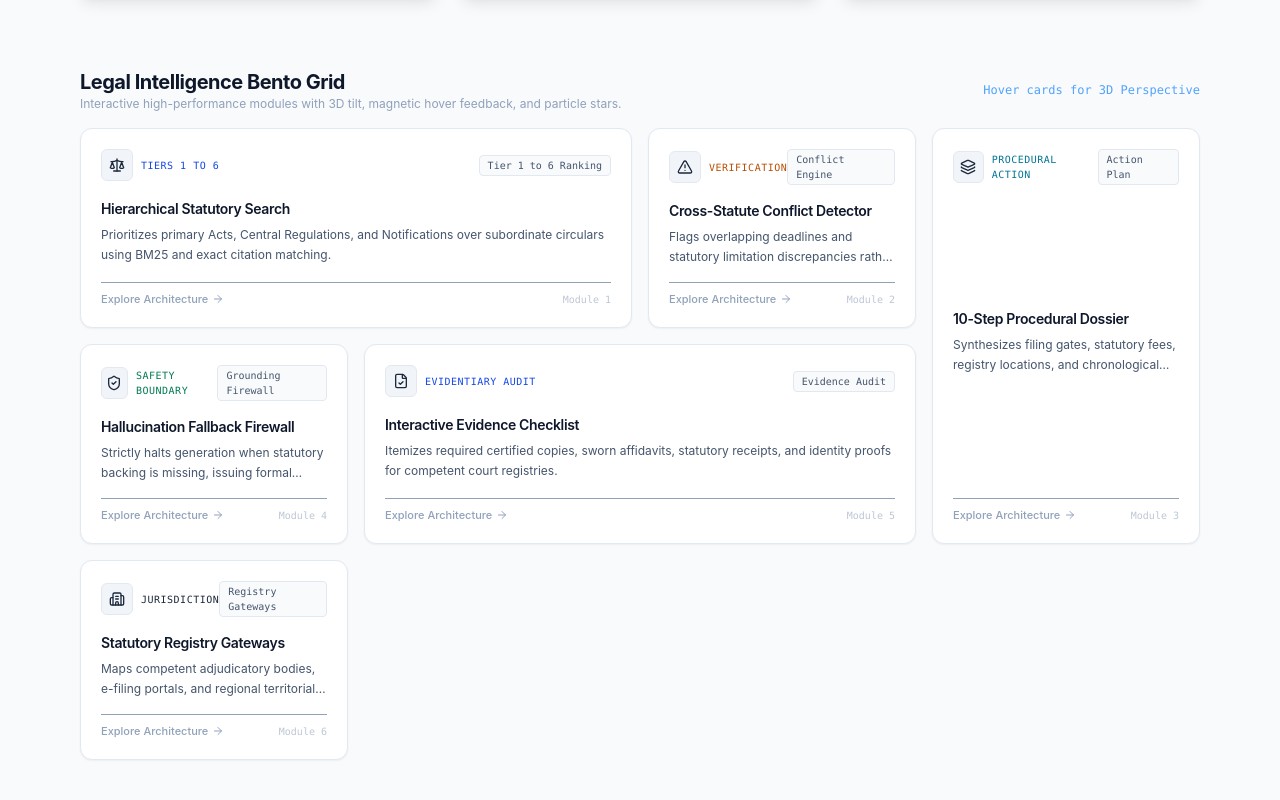
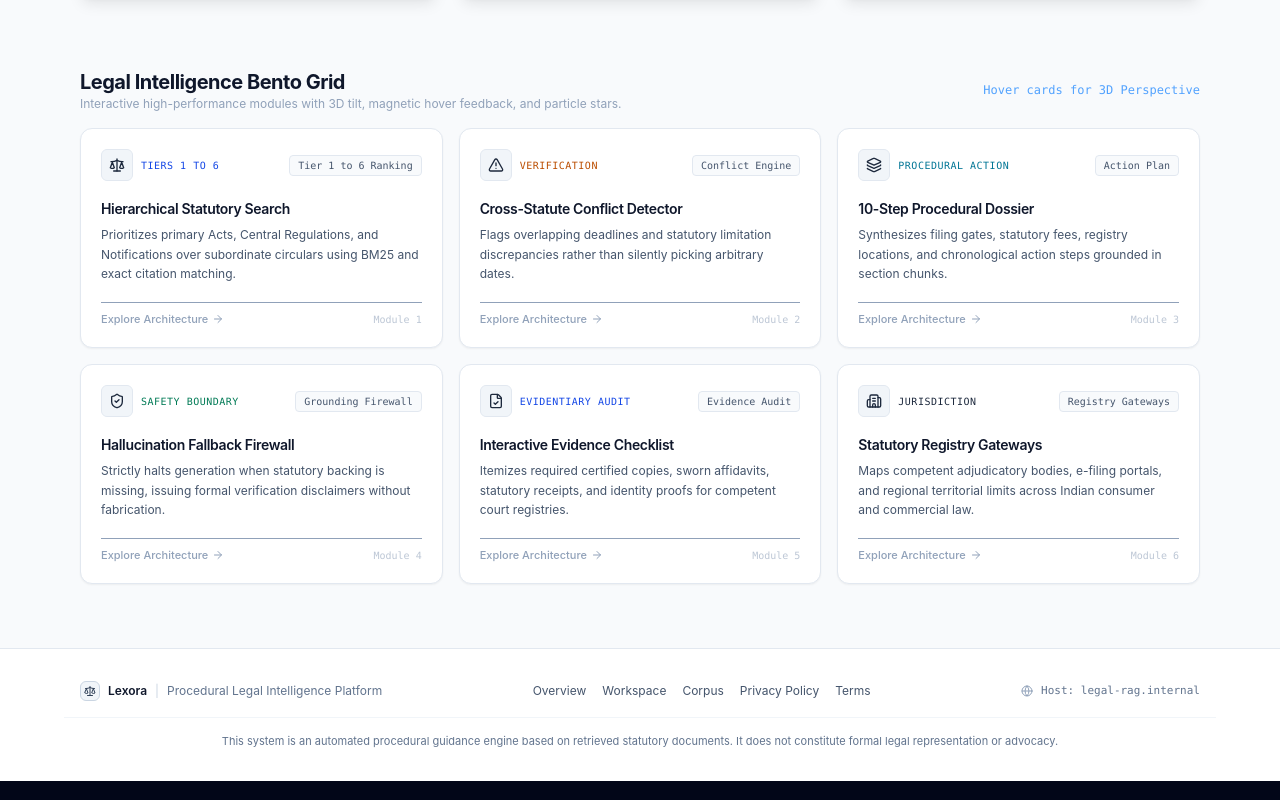
Before and after one commit to priyanshdewan/Lexora, a React (Vite) app: page / in a window 1280 px wide. Shown: the part 1620-2420 px from the top of the page. Built offline with nearby package versions, Linux system fonts and the light colour scheme.

Commit message:
Fix Bento Grid layout: make all cards equal dimension in balanced 3x2 grid

```diff
--- a/src/components/magic/MagicBento.jsx
+++ b/src/components/magic/MagicBento.jsx
@@ -81,7 +81,7 @@ export const MagicBento = ({
       description: 'Prioritizes primary Acts, Central Regulations, and Notifications over subordinate circulars using BM25 and exact citation matching.',
       icon: Scale,
       tag: 'Tier 1 to 6 Ranking',
-      span: 'lg:col-span-2 lg:row-span-1',
+      span: 'col-span-1 row-span-1',
       accentColor: isDark ? 'text-blue-400' : 'text-blue-700'
     },
     {
@@ -91,7 +91,7 @@ export const MagicBento = ({
       description: 'Flags overlapping deadlines and statutory limitation discrepancies rather than silently picking arbitrary dates.',
       icon: AlertTriangle,
       tag: 'Conflict Engine',
-      span: 'lg:col-span-1 lg:row-span-1',
+      span: 'col-span-1 row-span-1',
       accentColor: isDark ? 'text-amber-400' : 'text-amber-700'
     },
     {
@@ -101,7 +101,7 @@ export const MagicBento = ({
       description: 'Synthesizes filing gates, statutory fees, registry locations, and chronological action steps grounded in section chunks.',
       icon: Layers,
       tag: 'Action Plan',
-      span: 'lg:col-span-1 lg:row-span-2',
+      span: 'col-span-1 row-span-1',
       accentColor: isDark ? 'text-cyan-400' : 'text-cyan-700'
     },
     {
@@ -111,7 +111,7 @@ export const MagicBento = ({
       description: 'Strictly halts generation when statutory backing is missing, issuing formal verification disclaimers without fabrication.',
       icon: ShieldCheck,
       tag: 'Grounding Firewall',
-      span: 'lg:col-span-1 lg:row-span-1',
+      span: 'col-span-1 row-span-1',
       accentColor: isDark ? 'text-emerald-400' : 'text-emerald-700'
     },
     {
@@ -121,7 +121,7 @@ export const MagicBento = ({
       description: 'Itemizes required certified copies, sworn affidavits, statutory receipts, and identity proofs for competent court registries.',
       icon: FileCheck,
       tag: 'Evidence Audit',
-      span: 'lg:col-span-2 lg:row-span-1',
+      span: 'col-span-1 row-span-1',
       accentColor: isDark ? 'text-blue-400' : 'text-blue-700'
     },
     {
@@ -131,7 +131,7 @@ export const MagicBento = ({
       description: 'Maps competent adjudicatory bodies, e-filing portals, and regional territorial limits across Indian consumer and commercial law.',
       icon: Building2,
       tag: 'Registry Gateways',
-      span: 'lg:col-span-1 lg:row-span-1',
+      span: 'col-span-1 row-span-1',
       accentColor: isDark ? 'text-slate-300' : 'text-slate-800'
     }
   ];
@@ -140,7 +140,7 @@ export const MagicBento = ({
     <div className="w-full">
       <div
         ref={gridRef}
-        className="grid grid-cols-1 md:grid-cols-2 lg:grid-cols-4 gap-4 auto-rows-[200px]"
+        className="grid grid-cols-1 md:grid-cols-2 lg:grid-cols-3 gap-4 auto-rows-fr"
       >
         {cards.map((card, idx) => {
           const Icon = card.icon;
@@ -352,7 +352,7 @@ const BentoCardItem = ({
   return (
     <div
       ref={cardRef}
-      className={`legal-bento-card relative rounded-xl border p-5 flex flex-col justify-between group cursor-pointer overflow-hidden transition-colors duration-200 ${card.span} ${
+      className={`legal-bento-card relative rounded-xl border p-5 flex flex-col justify-between group cursor-pointer overflow-hidden transition-colors duration-200 h-full min-h-[220px] ${card.span} ${
         isDark
           ? 'bg-slate-900/80 border-slate-800 hover:border-slate-700 text-white'
           : 'bg-white border-slate-200 hover:border-slate-300 text-slate-900 shadow-xs'
@@ -406,7 +406,7 @@ const BentoCardItem = ({
         <h3 className={`font-semibold text-sm tracking-tight ${isDark ? 'text-white' : 'text-slate-900'}`}>
           {card.title}
         </h3>
-        <p className={`text-xs leading-relaxed ${textAutoHide ? 'line-clamp-2' : ''} ${
+        <p className={`text-xs leading-relaxed ${textAutoHide ? 'line-clamp-3' : ''} ${
           isDark ? 'text-slate-400' : 'text-slate-600'
         }`}>
           {card.description}
```
